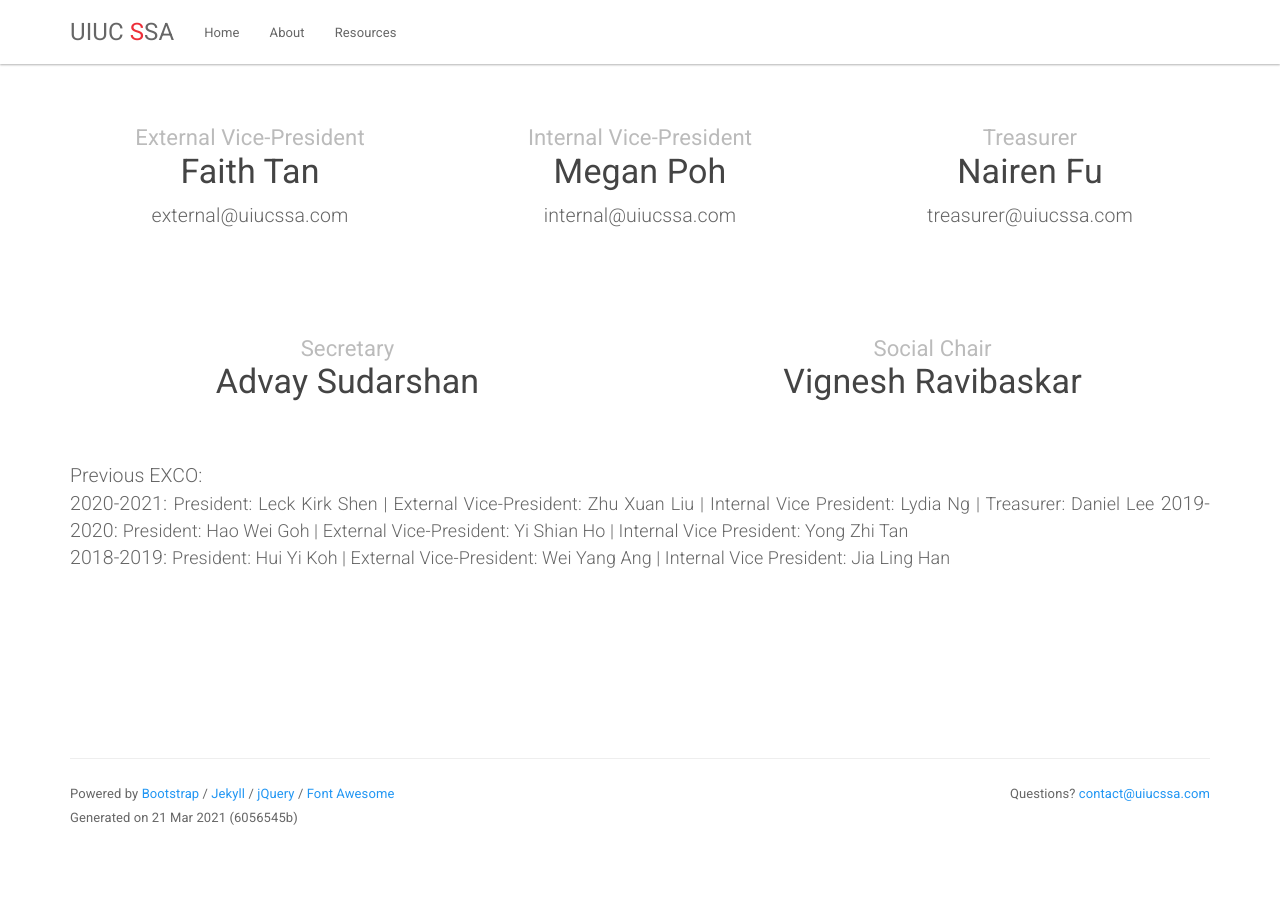
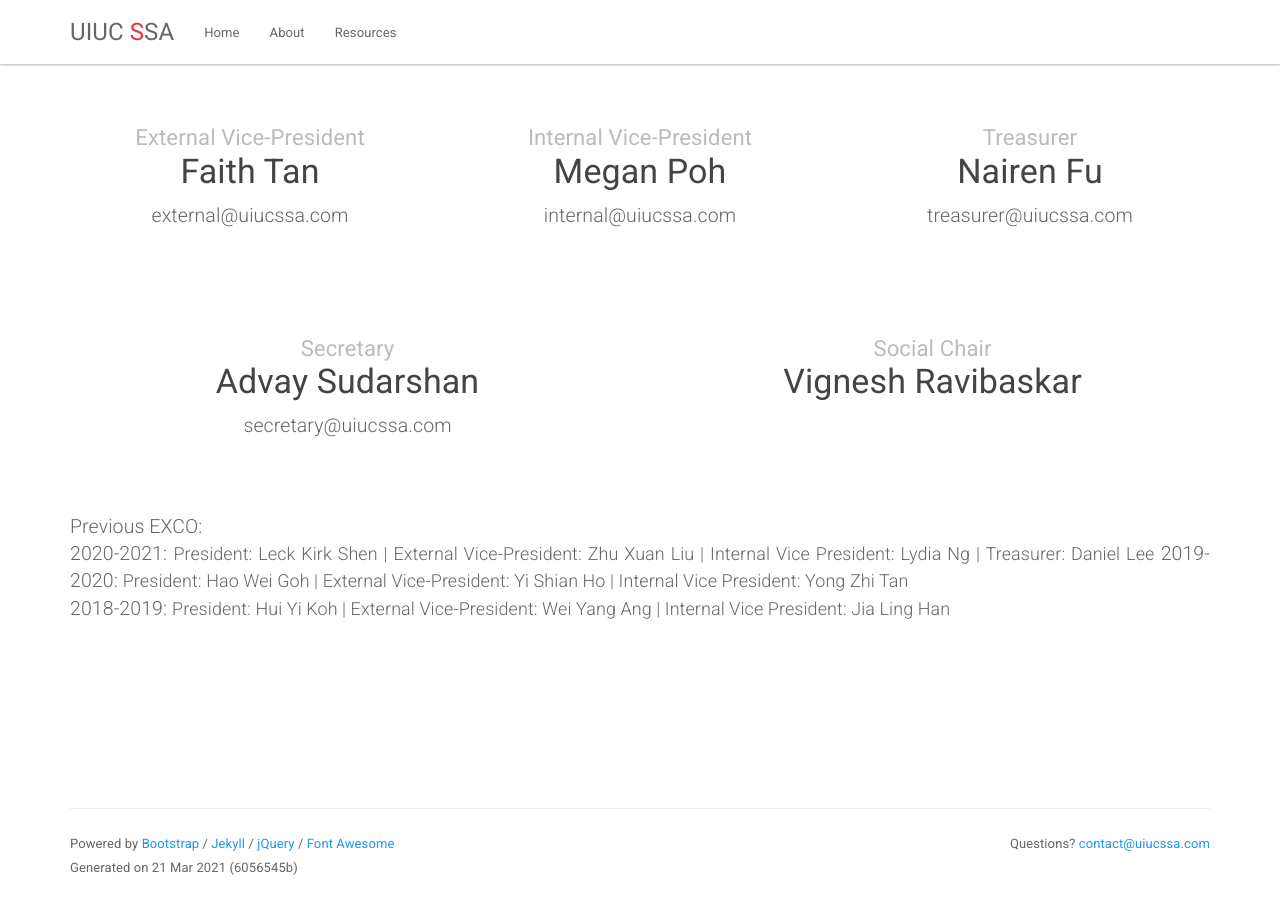
Before and after one commit to uiucssa/uiucssa.github.io, a Jekyll site: the page built from about.html, in a window 1280 px wide and 900 px high, scrolled down 1093 px. Built offline with Jekyll 4.4.1, drawn with Linux system fonts in a browser that asks for light colours; before the commit the page ends 1943 px from its top, so only the background shows below that.

Commit message:
Added secretary email address

```diff
--- a/about.html
+++ b/about.html
@@ -152,6 +152,7 @@ title: About Us
             <small>Secretary</small><br>
             Advay Sudarshan
         </h3>
+        <p class="lead text-center">secretary@uiucssa.com</p>
     </div>
     <div class="col-md-6" style="padding-bottom: 50px;">
         <!-- <img src="{{ site.url }}/img/exco/ruowei.png" class="img-responsive center-block"> -->
```
